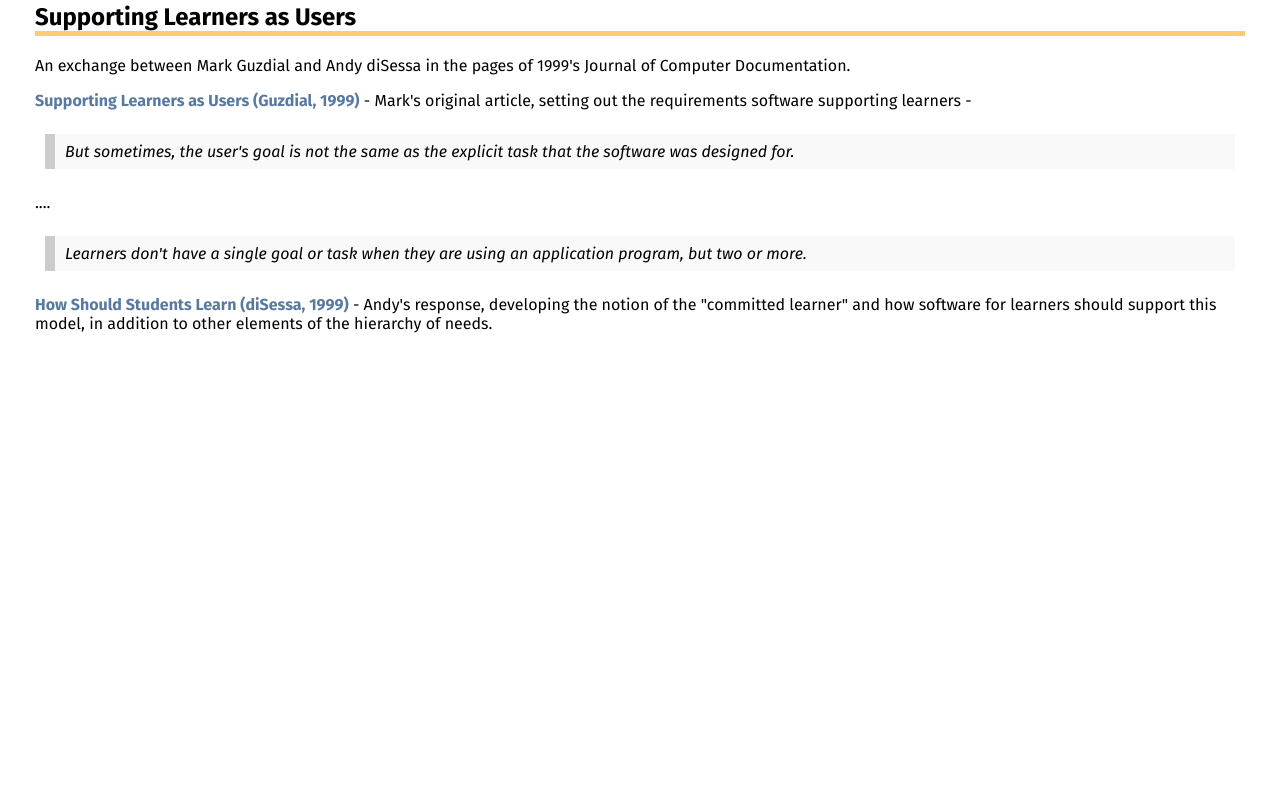
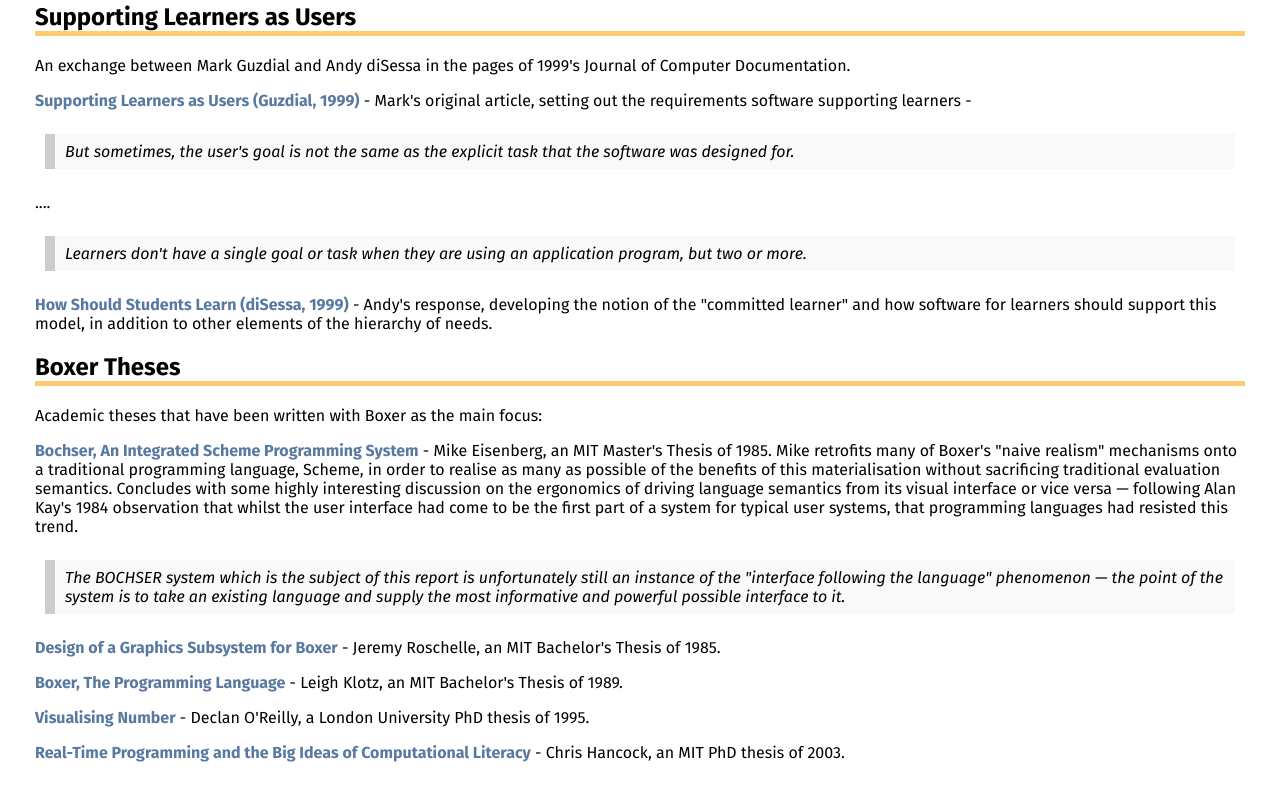
Before and after one commit to boxer-project/boxer-literature, an Eleventy site: page src/Thematic index.md in a window 1280 px wide. Shown: the part 1841-2642 px from the top of the page. Before the commit the page ends 2225 px from the top, so only its background shows below. Built offline with nearby package versions, Linux system fonts and the light colour scheme; Eleventy itself is replaced by a stand-in of ours; files that its build step writes are made by us from their sources; what markdown-it-attrs would draw is missing.

```diff
--- a/src/Thematic index.md
+++ b/src/Thematic index.md
@@ -35,3 +35,32 @@
 [How Should Students Learn (diSessa, 1999)](<../papers/How Should Students Learn - JCD (diSessa, 1999).pdf>) - Andy's response,
 developing the notion of the "committed learner" and how software for learners should support this model, in addition
 to other elements of the hierarchy of needs.
+
+## Boxer Theses
+
+Academic theses that have been written with Boxer as the main focus:
+
+[Bochser, An Integrated Scheme Programming System](<../theses/Bochser, An Integrated Scheme Programming System (Eisenberg, MIT MSc, 1985).pdf>) -
+Mike Eisenberg, an MIT Master's Thesis of 1985. Mike retrofits many of Boxer's "naive realism" mechanisms onto a traditional
+programming language, Scheme, in order to realise as many as possible of the benefits of this materialisation without
+sacrificing traditional evaluation semantics. Concludes with some highly interesting discussion on the ergonomics of
+driving language semantics from its visual interface or vice versa &mdash; following Alan Kay's 1984 observation that whilst
+the user interface had come to be the first part of a system for typical user systems, that programming languages
+had resisted this trend.
+
+> The BOCHSER system which is the subject of this report is unfortunately still an instance of
+the "interface following the language" phenomenon &mdash; the point of the system is to take an existing
+language and supply the most informative and powerful possible interface to it.
+
+[Design of a Graphics Subsystem for Boxer](<../theses/Design of a Graphics Subsystem for Boxer (Roschelle, MIT BSc, 1985).pdf>) -
+Jeremy Roschelle, an MIT Bachelor's Thesis of 1985.
+
+
+[Boxer, The Programming Language](<../theses/Boxer, The Programming Language (Klotz, MIT BSc, 1989).pdf>) - Leigh Klotz, an MIT Bachelor's
+Thesis of 1989.
+
+[Visualising Number](<../theses/Visualising Number (Declan O'Reilly, London PhD, 1995).pdf>) - Declan O'Reilly, a London
+University PhD thesis of 1995.
+
+[Real-Time Programming and the Big Ideas of Computational Literacy](<../theses/Real-Time Programming and the Big Ideas of Computational Literacy (Hancock, MIT PhD, 2003).pdf>) -
+Chris Hancock, an MIT PhD thesis of 2003.
```
Also changed, not shown: 1 other file.
